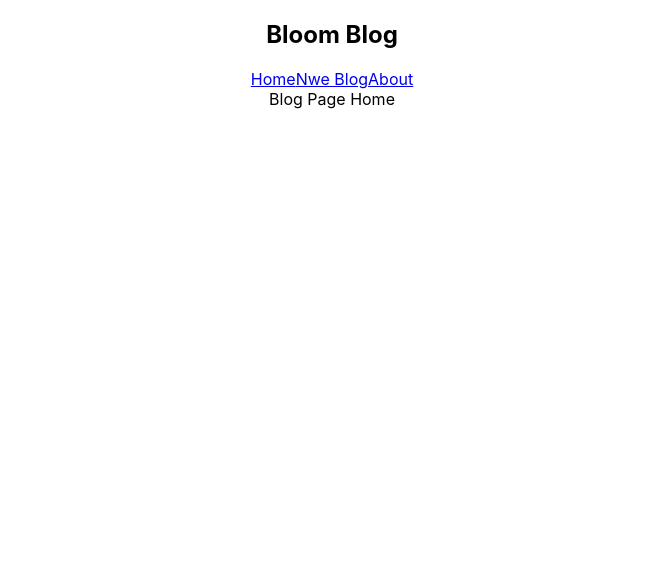
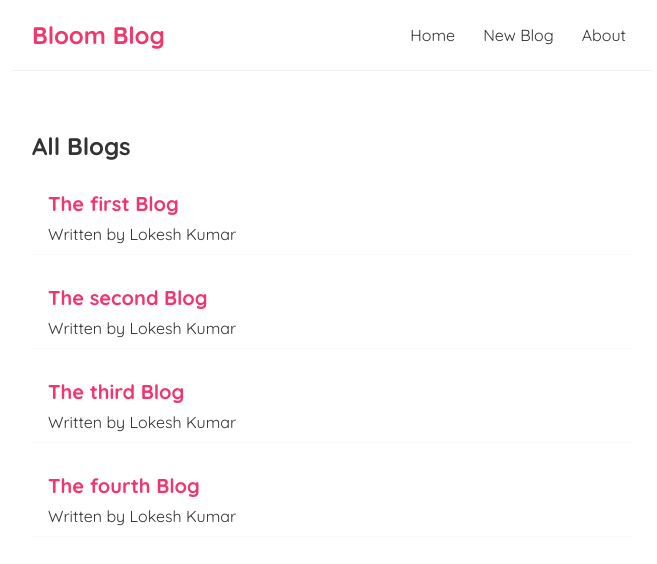
Before and after one commit to kumarlokesh3132/bloom_blog_react, a React (Create React App) app: page / in a window 1280 px wide. Shown: the top 564 px of the page, without its empty margins (308-965 px from the left). Built offline with nearby package versions, Linux system fonts and the light colour scheme.

Commit message:
Added blog list

```diff
--- a/src/App.css
+++ /dev/null
@@ -1,38 +0,0 @@
-.App {
-  text-align: center;
-}
-
-.App-logo {
-  height: 40vmin;
-  pointer-events: none;
-}
-
-@media (prefers-reduced-motion: no-preference) {
-  .App-logo {
-    animation: App-logo-spin infinite 20s linear;
-  }
-}
-
-.App-header {
-  background-color: #282c34;
-  min-height: 100vh;
-  display: flex;
-  flex-direction: column;
-  align-items: center;
-  justify-content: center;
-  font-size: calc(10px + 2vmin);
-  color: white;
-}
-
-.App-link {
-  color: #61dafb;
-}
-
-@keyframes App-logo-spin {
-  from {
-    transform: rotate(0deg);
-  }
-  to {
-    transform: rotate(360deg);
-  }
-}
--- a/src/App.js
+++ b/src/App.js
@@ -1,4 +1,3 @@
-import './App.css';
 import Navbar from './components/Navbar';
 import Home from './components/Home';
 
@@ -6,7 +5,10 @@
   return (
     <div className="App">
       <Navbar />
+      <div className="content">
       <Home />
+      </div>
+
     </div>
   );
 }
--- /dev/null
+++ b/src/components/BlogList.js
@@ -0,0 +1,15 @@
+const BlogList = ({blogs, title}) => {
+    return (
+        <div className="blog-list">
+            <h2>{title}</h2>
+            {blogs.map((blog) => (
+            <div className="blog-preview" key={blog.id}>
+                <h2>{blog.title}</h2>
+                <p>Written by {blog.author}</p>
+            </div>
+        ))}
+        </div>
+     );
+}
+
+export default BlogList;
--- a/src/components/Home.js
+++ b/src/components/Home.js
@@ -1,6 +1,15 @@
+import { useState } from "react";
+import BlogList from "./BlogList";
 const Home = () => {
+
+    const [blogs, setBlogs] = useState([
+        {title: "The first Blog", author: "Lokesh Kumar", body: "lorem ipsum....", id: 1 },
+        {title: "The second Blog", author: "Lokesh Kumar", body: "lorem ipsum....", id: 2 },
+        {title: "The third Blog", author: "Lokesh Kumar", body: "lorem ipsum....", id: 3 },
+        {title: "The fourth Blog", author: "Lokesh Kumar", body: "lorem ipsum....", id: 4 },
+    ]);
     return ( <div className="home">
-        Blog Page Home
+        <BlogList blogs={blogs} title="All Blogs"/>
     </div> );
 }
 
--- a/src/components/Navbar.js
+++ b/src/components/Navbar.js
@@ -4,7 +4,7 @@
             <h1>Bloom Blog</h1>
             <div className="links">
                 <a href="/">Home</a>
-                <a href="/create">Nwe Blog</a>
+                <a href="/create">New Blog</a>
                 <a href="/about">About</a>
             </div>
 
--- a/src/index.css
+++ b/src/index.css
@@ -1,13 +1,49 @@
-body {
+@import url('https://fonts.googleapis.com/css2?family=Quicksand:wght@300;400;500;600;700&display=swap');
+
+/* base styles */
+* {
   margin: 0;
-  font-family: -apple-system, BlinkMacSystemFont, 'Segoe UI', 'Roboto', 'Oxygen',
-    'Ubuntu', 'Cantarell', 'Fira Sans', 'Droid Sans', 'Helvetica Neue',
-    sans-serif;
-  -webkit-font-smoothing: antialiased;
-  -moz-osx-font-smoothing: grayscale;
+  font-family: "Quicksand";
+  color: #333;
 }
-
-code {
-  font-family: source-code-pro, Menlo, Monaco, Consolas, 'Courier New',
-    monospace;
+.navbar {
+  padding: 20px;
+  display: flex;
+  align-items: center;
+  max-width: 600px;
+  margin: 0 auto;
+  border-bottom: 1px solid #f2f2f2;
 }
+.navbar h1 {
+  color: #f1356d;
+}
+.navbar .links {
+  margin-left: auto;
+}
+.navbar a {
+  margin-left: 16px;
+  text-decoration: none;
+  padding: 6px;
+}
+.navbar a:hover {
+  color: #f1356d;
+}
+.content {
+  max-width: 600px;
+  margin: 40px auto;
+  padding: 20px;
+}
+/* blog previews / list */
+.blog-preview {
+  padding: 10px 16px;
+  margin: 20px 0;
+  border-bottom: 1px solid #fafafa;
+}
+.blog-preview:hover {
+  box-shadow: 1px 3px 5px rgba(0,0,0,0.1);
+}
+.blog-preview h2 {
+  font-size: 20px;
+  color: #f1356d;
+  margin-bottom: 8px;
+}
--- a/src/index.js
+++ b/src/index.js
@@ -2,6 +2,7 @@
 import ReactDOM from 'react-dom/client';
 import './index.css';
 import App from './App';
+import { useState } from 'react';
 
 const root = ReactDOM.createRoot(document.getElementById('root'));
 root.render(
```
